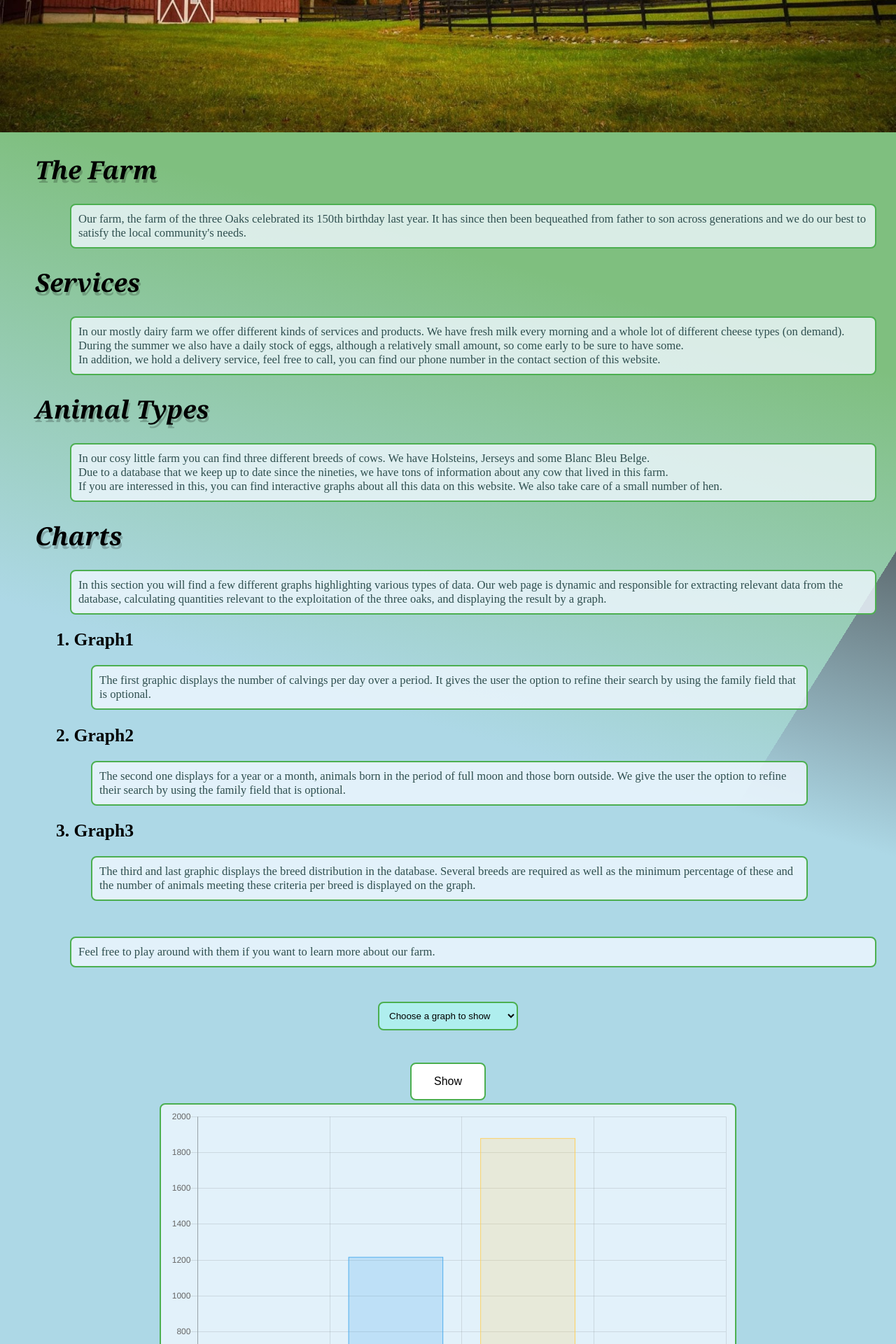
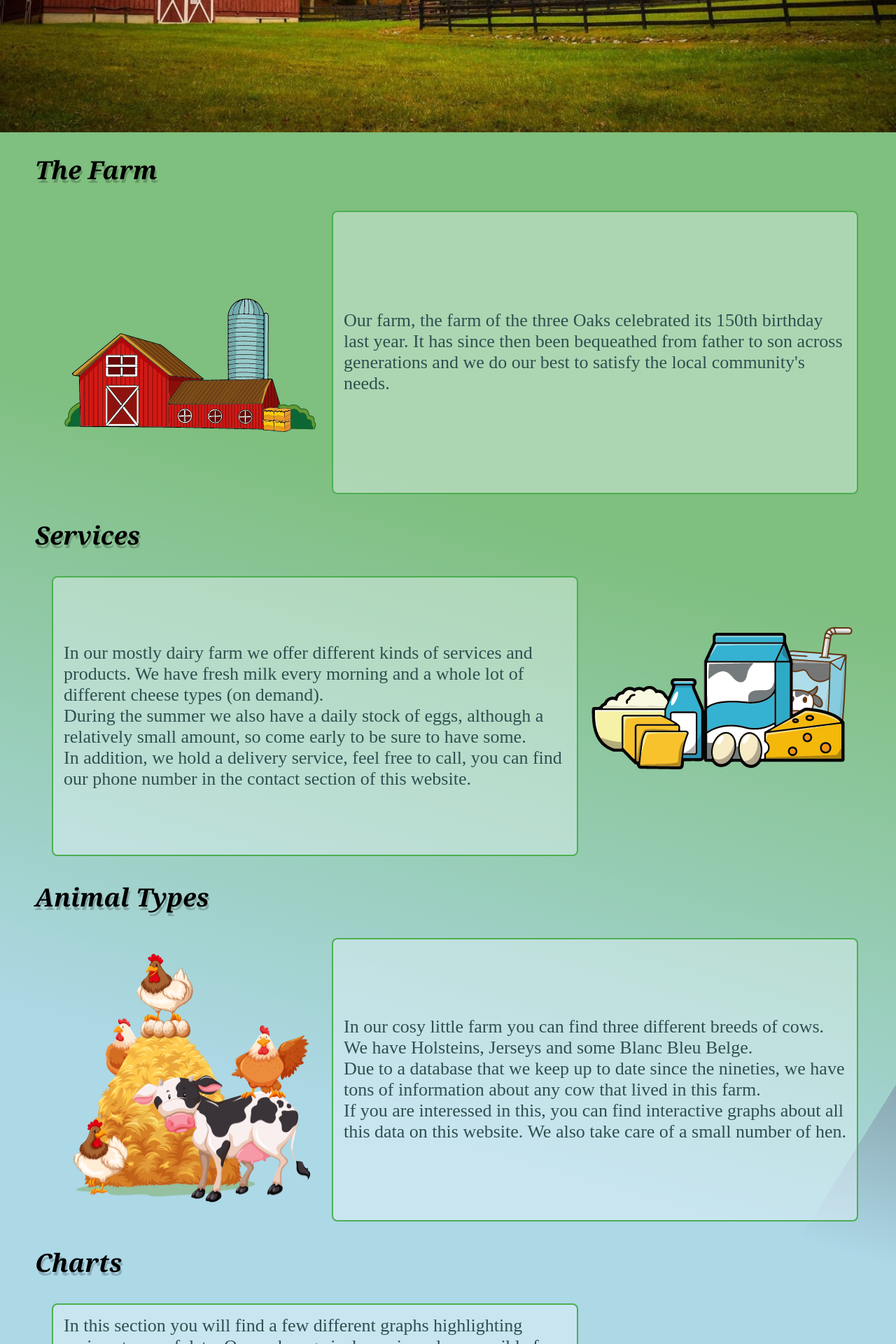
Before and after one commit to Eduart2001/P2_Harold_3, a Flask app: page / in a window 1280 px wide. Shown: the part 500-2420 px from the top of the page at 70% size. Run offline with Flask 2, Linux system fonts and the light colour scheme; data comes from the database, SQL or seed files in the repository; some libraries are stand-ins or nearby versions.

Commit message:
web style update

```diff
--- a/farm/farm/db.py
+++ b/farm/farm/db.py
@@ -275,10 +275,18 @@ def graph1(startDate,endDate,famille=None):
     startDate=time.strptime(startDate, "%d/%m/%Y")
     endDate=time.strptime(last_day(endDate)+"/"+endDate, "%d/%m/%Y")
     def get_id_from_same_family(name):
+        """ returns the list of id's where the family name is {name} as given"""
         l=[]
         for i in cursor.execute(f"SELECT id from animaux where famille_id =(SELECT id from familles where nom like '{name}')"):
             l.append(i[0])
         return l
+    def get_id_velages(l):
+        """ returns the list of velages id's, if there is the same id multiple times it only keeps one"""
+        t=[]
+        for i in l:
+            for j in cursor.execute(f"SELECT velage_id from animaux_velages where animal_id={i}"):
+                t.append(j[0])
+        return [i for n, i in enumerate(t) if i not in t[:n]]
 
     d={}
     try:
@@ -295,11 +303,12 @@ def graph1(startDate,endDate,famille=None):
                         d[i[0]]=1
         else:
             temp_list=get_id_from_same_family(famille)
-            for j in temp_list:
-                t=cursor.execute(f"SELECT date  from velages WHERE id = (SELECT velage_id FROM animaux_velages WHERE animal_id='{j}')")
+            temp_list=get_id_velages(temp_list)
+            for i in temp_list:
+                t=cursor.execute(f"SELECT date from velages WHERE id={i}")
                 for j in t:
                     temp=time.strptime(j[0], "%d/%m/%Y")
-                    if temp<=endDate and temp>=startDate :
+                    if temp<=endDate and temp>=startDate:
                         if d.get(j[0],-1)!=-1:
                             a=d[j[0]]+1
                             d[j[0]]=a
@@ -308,8 +317,6 @@ def graph1(startDate,endDate,famille=None):
         return d
     except:
         return d
-#print(graph1("01/01/1990","12/1990"))
-#print(graph1("03/10/2000","11/2010","Bleuet"))#28
 def graph2(year=None,month=None,famille=None,fullmoon=None):
     """graph2 function helps to extract necessary data, it shows the number of born calvings on a full moon and
        the number of born calvings outside the full moon, through one specified periode
--- a/farm/farm/static/css/main.css
+++ b/farm/farm/static/css/main.css
@@ -25,7 +25,9 @@ header{
     backdrop-filter: blur(32px);
 
 }
-
+footer{
+    background-color:rgb(0, 0,0,0.8);
+}
 .container{
     max-width: 90%;
     margin:0px;
@@ -125,23 +127,16 @@ header{
 
     border-radius: 8px;
     padding: 10px;
-    background-color:rgb(240, 248, 255,0.8);
+    background-color:rgb(240, 248, 255,0.4);
     border: 2px solid #4CAF50;
 }
 .paragraph{
-    position: relative;
-    left: 100px;
-    margin-right: 10%;
-    font-size: 1.3vw;
+    margin: 15px;
+    display: flex;
+    align-self: center;
+    font-size: 26px;
     font-family: 'Times New Roman', serif;
     color:darkslategray;
-
-    border-radius: 8px;
-    padding: 10px;
-    background-color:rgb(240, 248, 255,0.8);
-    border: 2px solid #4CAF50;
-    border-radius: 8px;
-
 }
 .titles{
     position: relative;
@@ -169,10 +164,80 @@ header{
 
     border-radius: 8px;
     padding: 10px;
-    background-color:rgb(240, 248, 255,0.8);
+}
+.contact{
+    display: flex;
+    justify-content: space-between;
+}
+.contact .image-box{
+    margin-right: 15px;
+}
+.farm-box{
+    margin-left: 5%;
+    align-content: center;
+    display: flex;
+    justify-content: space-around;
+    width: 90%;
+    border-radius: 8px;
+    padding: 10px;
+}
+.farm-box .content-farm{
+    width: 70%;
+    background-color:rgb(240, 248, 255,0.4);
+    border: 2px solid #4CAF50;
+    border-radius: 8px;
+    display: flex;
+}
+.service-box{
+    margin-left: 5%;
+    align-content: center;
+    display: flex;
+    justify-content: space-around;
+    width: 90%;
+    border-radius: 8px;
+    padding: 10px;
+}
+.service-box .content-service{
+    width: 70%;
+    background-color:rgb(240, 248, 255,0.4);
+    border: 2px solid #4CAF50;
+    border-radius: 8px;
+    display: flex;
+}
+.AnimalTypes-box{
+    margin-left: 5%;
+    align-content: center;
+    display: flex;
+    justify-content: space-around;
+    width: 90%;
+    border-radius: 8px;
+    padding: 10px;
+}
+.AnimalTypes-box .content-AnimalTypes{
+    width: 70%;
+    background-color:rgb(240, 248, 255,0.4);
+    border: 2px solid #4CAF50;
+    border-radius: 8px;
+    display: flex;
+}
+.charts-box{
+    margin-left: 5%;
+    align-content: center;
+    width: 90%;
+    border-radius: 8px;
+    padding: 10px;
+    display: flex;
+    align-items: center;
+    justify-content: space-around;
+}
+.charts-box .content-chart{
+    width: 70%;
+    background-color:rgb(240, 248, 255,0.4);
     border: 2px solid #4CAF50;
     border-radius: 8px;
 }
-.contact{
-    background-color:rgb(0, 0,0,0.8);
+.service-box .image-box{
+    width: 400px;
+    height: 400px;
+
 }
--- a/farm/farm/templates/index.html
+++ b/farm/farm/templates/index.html
@@ -47,14 +47,23 @@
   <img src="static\images\home-image.jpg" class="farm-image" />
   <a id="first" style="position: relative; top: -25px"></a>
   <h1 id="farmtitle" class="titles">The Farm</h1>
+  <div class="farm-box">
+    <div class="image-box">
+      <img src="static\images\Artboard 2.png" width="400px" height="400px"\>
+    </div>
+    <div class="content-farm">
       <p class="paragraph" id="thefarmlabel">
         Our farm, the farm of the three Oaks celebrated its 150th birthday last
         year. It has since then been bequeathed from father to son across
         generations and we do our best to satisfy the local community's needs.
       </p>
+    </div>
+  </div>
   <a id="second" style="position: relative; top: -75px"></a>
   <h1 id="servicestitle" class="titles">Services</h1>
   <a id="third" style="position: relative; top: 25px"></a>
+  <div class="service-box">
+    <div class="content-service">
       <p class="paragraph" id="serviceslabel">
         In our mostly dairy farm we offer different kinds of services and products.
         We have fresh milk every morning and a whole lot of different cheese types
@@ -64,8 +73,18 @@
         In addition, we hold a delivery service, feel free to call, you can find our
         phone number in the contact section of this website.
       </p>
+    </div>
+    <div class="image-box">
+      <img src="static\images\Artboard 1.png" width="400px" height="400px"\>
+    </div>
+  </div>
   <h1 id="animaltypestitle" class="titles">Animal Types</h1>
   <a id="fourth" style="position: relative; top: 25px"></a>
+  <div class="AnimalTypes-box">
+    <div class="image-box">
+      <img src="static\images\animal_type.png" width="400px" height="400px"\>
+    </div>
+    <div class="content-AnimalTypes">
       <p class="paragraph" id="animaltypeslabel">
         In our cosy little farm you can find three different breeds of cows. We have
         Holsteins, Jerseys and some Blanc Bleu Belge. <br>
@@ -76,32 +95,33 @@
         interactive graphs about all this data on this website. We also take care of
         a small number of hen.
       </p>
+    </div>
+  </div>
   <h1 id="charttitle" class="titles">Charts</h1>
+  <div class="charts-box">
+    <div class="content-chart">
         <p class="paragraph" id="chartslabel">
           In this section you will find a few different graphs highlighting various
           types of data. Our web page is dynamic and responsible for extracting relevant data from the database,
           calculating quantities relevant to the exploitation of the three oaks, and displaying the result by a graph.
         </p>
-  <h2 class="count">
-    1. Graph1
-  </h2>
+        <h2 class="count">1. Graph1</h2>
         <p class="paragraph2" id="firstGraph">The first graphic displays the number of calvings per day over a period.
           It gives the user the option to refine their search by using the family field that is optional.</p>
-    <h2 class="count">
-      2. Graph2
-    </h2>
+        <h2 class="count">2. Graph2</h2>
           <p class="paragraph2" id="secondGraph">The second one displays for a year or a month,
             animals born in the period of full moon and those born outside.
             We give the user the option to refine their search by using the family field that is optional.</p>
-  <h2 class="count">
-      3. Graph3
-    </h2>
+        <h2 class="count">3. Graph3</h2>
           <p class="paragraph2" id="thirdGraph">The third and last graphic displays the breed distribution in the database.
             Several breeds are required as well as the minimum percentage of these and the number of animals
             meeting these criteria per breed is displayed on the graph.</p>
         <br>
         <p class="paragraph" id="chartslabel2">Feel free to play around with them if you want to learn more
           about our farm.</p>
+    </div>
+    <div class="image-box"><img src="static\images\statistics.png" display="flex" width="400px" height="400px"\></div>
+  </div>
 </div>
 {%endblock%} {%block charts%}
 <form id="form" method="POST">
@@ -214,10 +234,11 @@
 </div>
 {%endblock%}
 <footer>
-  <div class="contact">
   <h1 class="titles" style=" color: rgba(255,255,255);">
     Contact
   </h1>
+  <div class="contact">
+    <div class="contact-box">
       <p class = "" id="contactlabel" style= "color: rgba(255,255,255);   position: relative;
       left: 130px;
       margin-right: 20%;
@@ -226,11 +247,10 @@
         To join us : - tel 0356/55 12 25 - email : - ferme3chenes@cows.be We will try
         our best to answer you as soon as possible.
       </p>
-    <img src="/static/images/CowJoke.jpg" alt="Cow joke" width="300" height="300" style="  display: block;
-    margin-left: auto;
-    margin-right: auto;
-    position: relative;">
-
+    </div>
+    <div class="image-box">
+      <img src="/static/images/CowJoke.jpg" alt="Cow joke" width="300" height="300">
+    </div>
   </div>
 </footer>
 <script>
```
Also changed, not shown: farm/farm/static/images/Artboard 1.png (added), farm/farm/static/images/Artboard 2.png (added), farm/farm/static/images/animal_type.png (added), farm/farm/static/images/farmer.png (added), farm/farm/static/images/statistics.png (added). Lines whose indentation alone changed are shown as unchanged.
